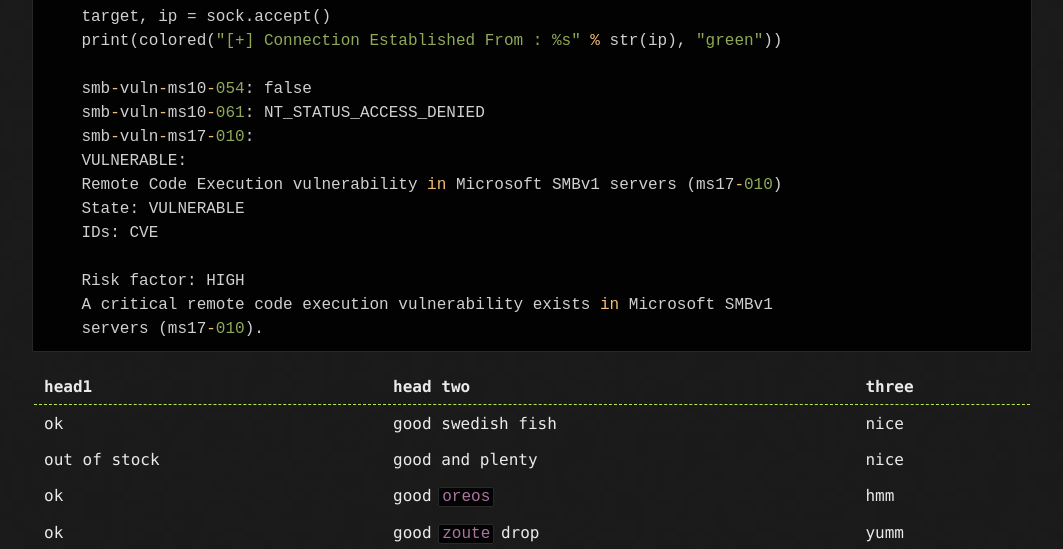
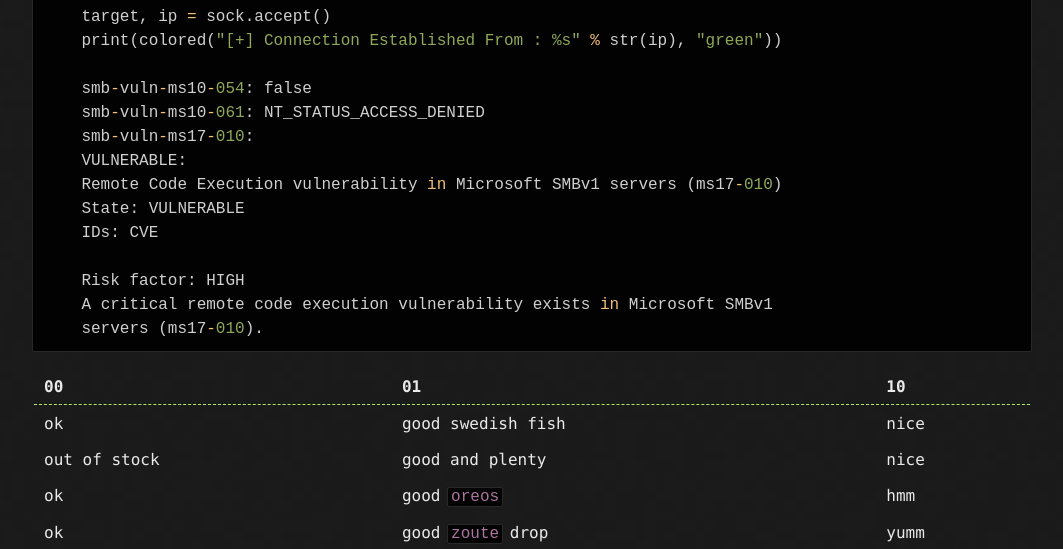
Before and after one commit to bounjee/bounjee.github.io, a Jekyll site: the page built from index.md, in a window 1280 px wide and 900 px high, scrolled down 904 px, cut to the strip 0-549 px from the top of the window. Shown: the whole strip, without its empty margins (108-1171 px from the left). Built offline with Jekyll 4.4.1, drawn with Linux system fonts in a browser that asks for light colours.

Commit message:
Update index.md

````diff
--- a/index.md
+++ b/index.md
@@ -49,7 +49,7 @@
     servers (ms17-010).
 ```
 
-| head1        | head two          | three |
+| 00           | 01                | 10    |
 |:-------------|:------------------|:------|
 | ok           | good swedish fish | nice  |
 | out of stock | good and plenty   | nice  |
````
